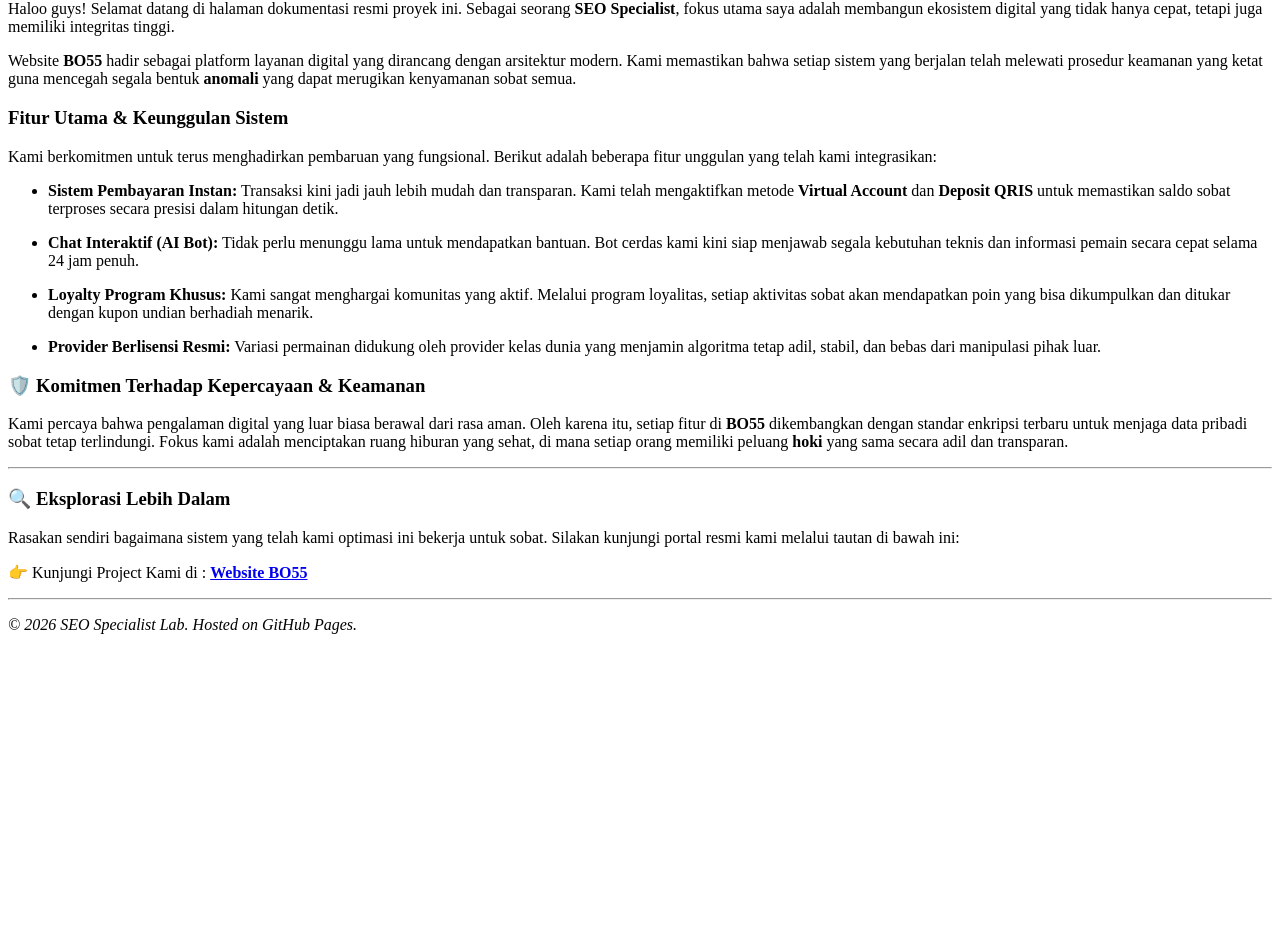
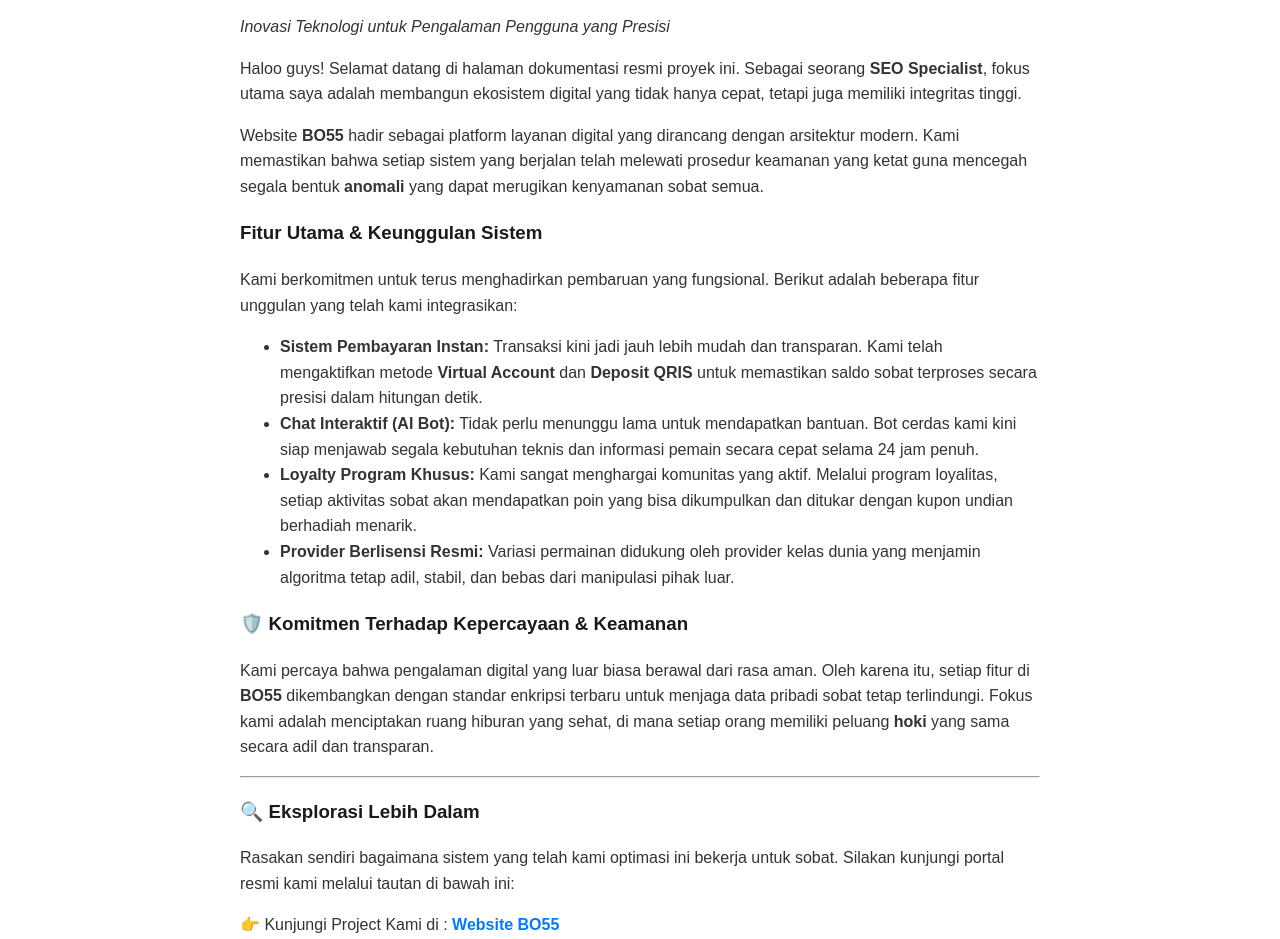
Before and after one commit to bo55-bons/bo55-bons.github.io, a plain HTML site: page index.html in a window 1280 px wide. Shown: the part 100-1039 px from the top of the page. Before the commit the page ends 800 px from the top, so only its background shows below. Drawn offline with Linux system fonts and the light colour scheme.

Commit message:
Update index.html

```diff
--- a/index.html
+++ b/index.html
@@ -1,28 +1,48 @@
-<h1 data-path-to-node="3"><strong data-path-to-node="3" data-index-in-node="0">Pengenalan Resmi Platform Digital BO55</strong></h1>
-<p data-path-to-node="4"><em data-path-to-node="4" data-index-in-node="0">Inovasi Teknologi untuk Pengalaman Pengguna yang Presisi</em></p>
-<p data-path-to-node="5">Haloo guys! Selamat datang di halaman dokumentasi resmi proyek ini. Sebagai seorang <strong data-path-to-node="5" data-index-in-node="84">SEO Specialist</strong>, fokus utama saya adalah membangun ekosistem digital yang tidak hanya cepat, tetapi juga memiliki integritas tinggi.</p>
-<p data-path-to-node="6">Website <strong>BO55</strong> hadir sebagai platform layanan digital yang dirancang dengan arsitektur modern. Kami memastikan bahwa setiap sistem yang berjalan telah melewati prosedur keamanan yang ketat guna mencegah segala bentuk <strong data-path-to-node="6" data-index-in-node="215">anomali</strong> yang dapat merugikan kenyamanan sobat semua.</p>
-<h3 data-path-to-node="7"><strong data-path-to-node="7" data-index-in-node="0">Fitur Utama &amp; Keunggulan Sistem</strong></h3>
-<p data-path-to-node="8">Kami berkomitmen untuk terus menghadirkan pembaruan yang fungsional. Berikut adalah beberapa fitur unggulan yang telah kami integrasikan:</p>
-<ul data-path-to-node="9">
-<li>
-<p data-path-to-node="9,0,0"><strong data-path-to-node="9,0,0" data-index-in-node="0">Sistem Pembayaran Instan:</strong> Transaksi kini jadi jauh lebih mudah dan transparan. Kami telah mengaktifkan metode <strong data-path-to-node="9,0,0" data-index-in-node="110">Virtual Account</strong> dan <strong data-path-to-node="9,0,0" data-index-in-node="130">Deposit QRIS</strong> untuk memastikan saldo sobat terproses secara presisi dalam hitungan detik.</p>
-</li>
-<li>
-<p data-path-to-node="9,1,0"><strong data-path-to-node="9,1,0" data-index-in-node="0">Chat Interaktif (AI Bot):</strong> Tidak perlu menunggu lama untuk mendapatkan bantuan. Bot cerdas kami kini siap menjawab segala kebutuhan teknis dan informasi pemain secara cepat selama 24 jam penuh.</p>
-</li>
-<li>
-<p data-path-to-node="9,2,0"><strong data-path-to-node="9,2,0" data-index-in-node="0">Loyalty Program Khusus:</strong> Kami sangat menghargai komunitas yang aktif. Melalui program loyalitas, setiap aktivitas sobat akan mendapatkan poin yang bisa dikumpulkan dan ditukar dengan kupon undian berhadiah menarik.</p>
-</li>
-<li>
-<p data-path-to-node="9,3,0"><strong data-path-to-node="9,3,0" data-index-in-node="0">Provider Berlisensi Resmi:</strong> Variasi permainan didukung oleh provider kelas dunia yang menjamin algoritma tetap adil, stabil, dan bebas dari manipulasi pihak luar.</p>
-</li>
-</ul>
-<h3 data-path-to-node="10"><strong data-path-to-node="10" data-index-in-node="0">🛡️ Komitmen Terhadap Kepercayaan &amp; Keamanan</strong></h3>
-<p data-path-to-node="11">Kami percaya bahwa pengalaman digital yang luar biasa berawal dari rasa aman. Oleh karena itu, setiap fitur di <strong>BO55</strong> dikembangkan dengan standar enkripsi terbaru untuk menjaga data pribadi sobat tetap terlindungi. Fokus kami adalah menciptakan ruang hiburan yang sehat, di mana setiap orang memiliki peluang <strong data-path-to-node="11" data-index-in-node="307">hoki</strong> yang sama secara adil dan transparan.</p>
-<hr data-path-to-node="12" />
-<h3 data-path-to-node="13"><strong data-path-to-node="13" data-index-in-node="0">🔍 Eksplorasi Lebih Dalam</strong></h3>
-<p data-path-to-node="14">Rasakan sendiri bagaimana sistem yang telah kami optimasi ini bekerja untuk sobat. Silakan kunjungi portal resmi kami melalui tautan di bawah ini:</p>
-<p data-path-to-node="15">👉 Kunjungi Project Kami di :&nbsp;<strong data-path-to-node="15" data-index-in-node="3"><a class="ng-star-inserted" href="https://www.google.com/search?q=https://link-tujuan-lo.com" target="_blank" rel="noopener" data-hveid="0" data-ved="0CAAQ_4QMahgKEwiWlpiW5p6TAxUAAAAAHQAAAAAQqQE">Website BO55</a></strong></p>
-<hr data-path-to-node="16" />
-<p data-path-to-node="17"><em data-path-to-node="17" data-index-in-node="0">&copy; 2026 SEO Specialist Lab. Hosted on GitHub Pages.</em></p>
+<!DOCTYPE html>
+<html lang="id">
+<head>
+    <meta charset="UTF-8">
+    <meta name="viewport" content="width=device-width, initial-scale=1.0">
+    <title>Pengenalan Resmi Platform Digital BO55</title>
+    <style>
+        body { font-family: sans-serif; line-height: 1.6; max-width: 800px; margin: 0 auto; padding: 20px; color: #333; }
+        h1, h3 { color: #1a1a1a; }
+        a { color: #007bff; text-decoration: none; font-weight: bold; }
+        a:hover { text-decoration: underline; }
+        .footer { font-size: 0.9em; color: #777; margin-top: 40px; border-top: 1px solid #eee; padding-top: 10px; }
+    </style>
+</head>
+<body>
+
+    <h1><strong>Pengenalan Resmi Platform Digital BO55</strong></h1>
+    <p><em>Inovasi Teknologi untuk Pengalaman Pengguna yang Presisi</em></p>
+
+    <p>Haloo guys! Selamat datang di halaman dokumentasi resmi proyek ini. Sebagai seorang <strong>SEO Specialist</strong>, fokus utama saya adalah membangun ekosistem digital yang tidak hanya cepat, tetapi juga memiliki integritas tinggi.</p>
+
+    <p>Website <strong>BO55</strong> hadir sebagai platform layanan digital yang dirancang dengan arsitektur modern. Kami memastikan bahwa setiap sistem yang berjalan telah melewati prosedur keamanan yang ketat guna mencegah segala bentuk <strong>anomali</strong> yang dapat merugikan kenyamanan sobat semua.</p>
+
+    <h3><strong>Fitur Utama &amp; Keunggulan Sistem</strong></h3>
+    <p>Kami berkomitmen untuk terus menghadirkan pembaruan yang fungsional. Berikut adalah beberapa fitur unggulan yang telah kami integrasikan:</p>
+
+    <ul>
+        <li><strong>Sistem Pembayaran Instan:</strong> Transaksi kini jadi jauh lebih mudah dan transparan. Kami telah mengaktifkan metode <strong>Virtual Account</strong> dan <strong>Deposit QRIS</strong> untuk memastikan saldo sobat terproses secara presisi dalam hitungan detik.</li>
+        <li><strong>Chat Interaktif (AI Bot):</strong> Tidak perlu menunggu lama untuk mendapatkan bantuan. Bot cerdas kami kini siap menjawab segala kebutuhan teknis dan informasi pemain secara cepat selama 24 jam penuh.</li>
+        <li><strong>Loyalty Program Khusus:</strong> Kami sangat menghargai komunitas yang aktif. Melalui program loyalitas, setiap aktivitas sobat akan mendapatkan poin yang bisa dikumpulkan dan ditukar dengan kupon undian berhadiah menarik.</li>
+        <li><strong>Provider Berlisensi Resmi:</strong> Variasi permainan didukung oleh provider kelas dunia yang menjamin algoritma tetap adil, stabil, dan bebas dari manipulasi pihak luar.</li>
+    </ul>
+
+    <h3><strong>🛡️ Komitmen Terhadap Kepercayaan &amp; Keamanan</strong></h3>
+    <p>Kami percaya bahwa pengalaman digital yang luar biasa berawal dari rasa aman. Oleh karena itu, setiap fitur di <strong>BO55</strong> dikembangkan dengan standar enkripsi terbaru untuk menjaga data pribadi sobat tetap terlindungi. Fokus kami adalah menciptakan ruang hiburan yang sehat, di mana setiap orang memiliki peluang <strong>hoki</strong> yang sama secara adil dan transparan.</p>
+
+    <hr />
+
+    <h3><strong>🔍 Eksplorasi Lebih Dalam</strong></h3>
+    <p>Rasakan sendiri bagaimana sistem yang telah kami optimasi ini bekerja untuk sobat. Silakan kunjungi portal resmi kami melalui tautan di bawah ini:</p>
+    <p>👉 Kunjungi Project Kami di : <strong><a href="https://link-tujuan-lo.com">Website BO55</a></strong></p>
+
+    <hr />
+
+    <p class="footer"><em>&copy; 2026 SEO Specialist Lab. Hosted on GitHub Pages.</em></p>
+
+</body>
+</html>
```
